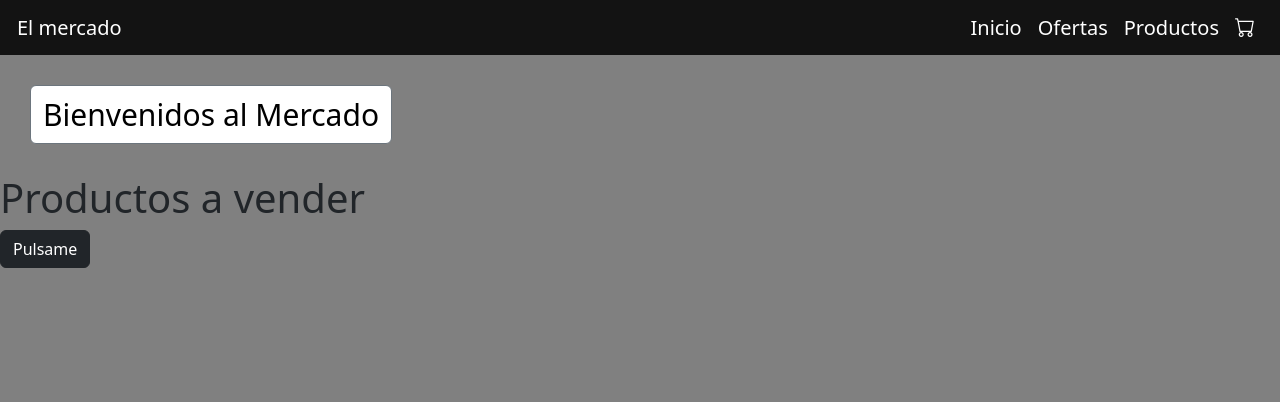
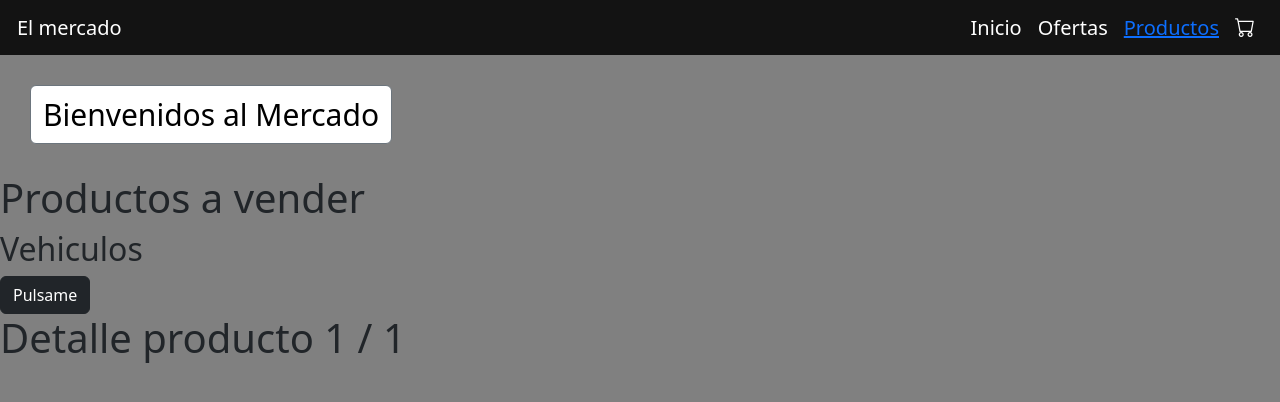
Before and after one commit to DariusCorrea/Ecommerce, a React (Create React App) app: page /Detalles/1/1 in a window 1280 px wide. Shown: the top 402 px of the page. Built offline with nearby package versions, Linux system fonts and the light colour scheme.

Commit message:
Preentrega 2 Proyecto Milton Correa

```diff
--- a/package.json
+++ b/package.json
@@ -10,6 +10,7 @@
     "bootstrap-icons": "^1.10.2",
     "react": "^18.2.0",
     "react-dom": "^18.2.0",
+    "react-router-dom": "^6.4.4",
     "react-scripts": "5.0.1",
     "web-vitals": "^2.1.4"
   },
--- a/src/App.jsx
+++ b/src/App.jsx
@@ -1,17 +1,30 @@
 
-import React from "react"
-import NavBar from "./components/Navbar/Navbar"
+import{
+    BrowserRouter,
+    Routes,
+    Route,
+    }
+    from "react-router-dom"
+    import Inicio from "./Page/Inicio"
+    import Productos from "./Page/Productos"
+    import Detalles from "./Page/Detalles"
+    import NavBar from "./components/Navbar/Navbar"
 import ItemsListContainer from "./components/ItemListContainer/itemListContainer"
 import Boton from "./components/Navbar/Boton"
-
 function App() {
     return (
-<div>
-        <NavBar/>
+    <BrowserRouter>
+    <NavBar/>
     <ItemsListContainer greeting={"Bienvenidos al Mercado"}/>
     <Boton/>
-</div>
-)
+    <Routes>
+    <Route exact path="Inicio" element={<Inicio/>}/>
+    <Route path="Productos" element= {<Productos/>}/>
+    <Route path="Detalles/:name/:categoria" element= {<Detalles/>}/>
+    </Routes>
+    </BrowserRouter>
+
+);
 }
 
 export default App
--- /dev/null
+++ b/src/Page/Detalles.jsx
@@ -0,0 +1,12 @@
+
+    import React from "react";
+    import{
+        useParams
+    } from "react-router-dom";
+    function Detalles (){
+        const {name, categoria} = useParams();
+        return(
+            <h1>Detalle producto {name} / {categoria}</h1>
+        )
+    }
+export default Detalles;
--- /dev/null
+++ b/src/Page/Inicio.jsx
@@ -0,0 +1,9 @@
+import React from "react";
+
+function Home (){
+    return(
+        <h2>Soy la pagina de Inicio</h2>
+    )
+}
+
+export default Home;
--- /dev/null
+++ b/src/Page/Productos.jsx
@@ -0,0 +1,9 @@
+
+import React from "react";
+function Producto (){
+    return(
+        <h1>Soy un producto</h1>
+    )
+}
+
+export default Producto;
--- a/src/components/CartWidget/cartwidget.jsx
+++ b/src/components/CartWidget/cartwidget.jsx
@@ -1,4 +1,4 @@
-import react from "react";
+
 
 export const CartWidget = () =>{
     return(
--- a/src/components/ItemListContainer/itemListContainer.jsx
+++ b/src/components/ItemListContainer/itemListContainer.jsx
@@ -1,4 +1,3 @@
-import react from "react";
 
 
 
@@ -8,6 +7,7 @@ export const ItemsListContainer = (props) =>{
 <button type="button" class="btn btn-secondary editar__boton">{props.greeting}</button>
 
   <h1>Productos a vender</h1>
+  <h2>Vehiculos</h2>
 
   </div>
     )
--- a/src/components/Navbar/Navbar.jsx
+++ b/src/components/Navbar/Navbar.jsx
@@ -1,7 +1,7 @@
 /* Crear componente funcional NAVBAR */
 import React from "react";
 import CartWidget from "../CartWidget/cartwidget";
-
+import { Link } from "react-router-dom";
 const NavBar =() =>{
   const verProducto= ()=>{
     console.log("Ver Productos")
@@ -12,16 +12,17 @@ const NavBar =() =>{
     return(
 <nav class="navbar navbar-expand-lg header__edit">
   <div class="container-fluid">
-    <a class="navbar-brand nav-link " href="#">El mercado</a>
+    <a class="navbar-brand nav-link ">El mercado</a>
     <button class="navbar-toggler" type="button" data-bs-toggle="collapse" data-bs-target="#navbarNavAltMarkup" aria-controls="navbarNavAltMarkup" aria-expanded="false" aria-label="Toggle navigation">
       <span class="navbar-toggler-icon"></span>
     </button>
     <div class="collapse navbar-collapse" id="navbarNavAltMarkup">
       <div class="navbar-nav ms-auto">
-        <a class="nav-link " aria-current="page" href="#">Inicio</a>
+        <a class="nav-link " aria-current="page"> Inicio</a>
         <a class="nav-link" href="#">Ofertas</a>
-        <a class="nav-link" href="#" onClick={verProducto}>Productos</a>
+        <a class="nav-link" href="/" onClick={verProducto}><Link to="/Productos">Productos</Link></a>
         <a class="nav-link" onClick={ProductoEnCarrito}><CartWidget/></a>
+
       </div>
     </div>
   </div>
```
Also changed, not shown: 1 other file (tests, documents, lock files or other folders).
